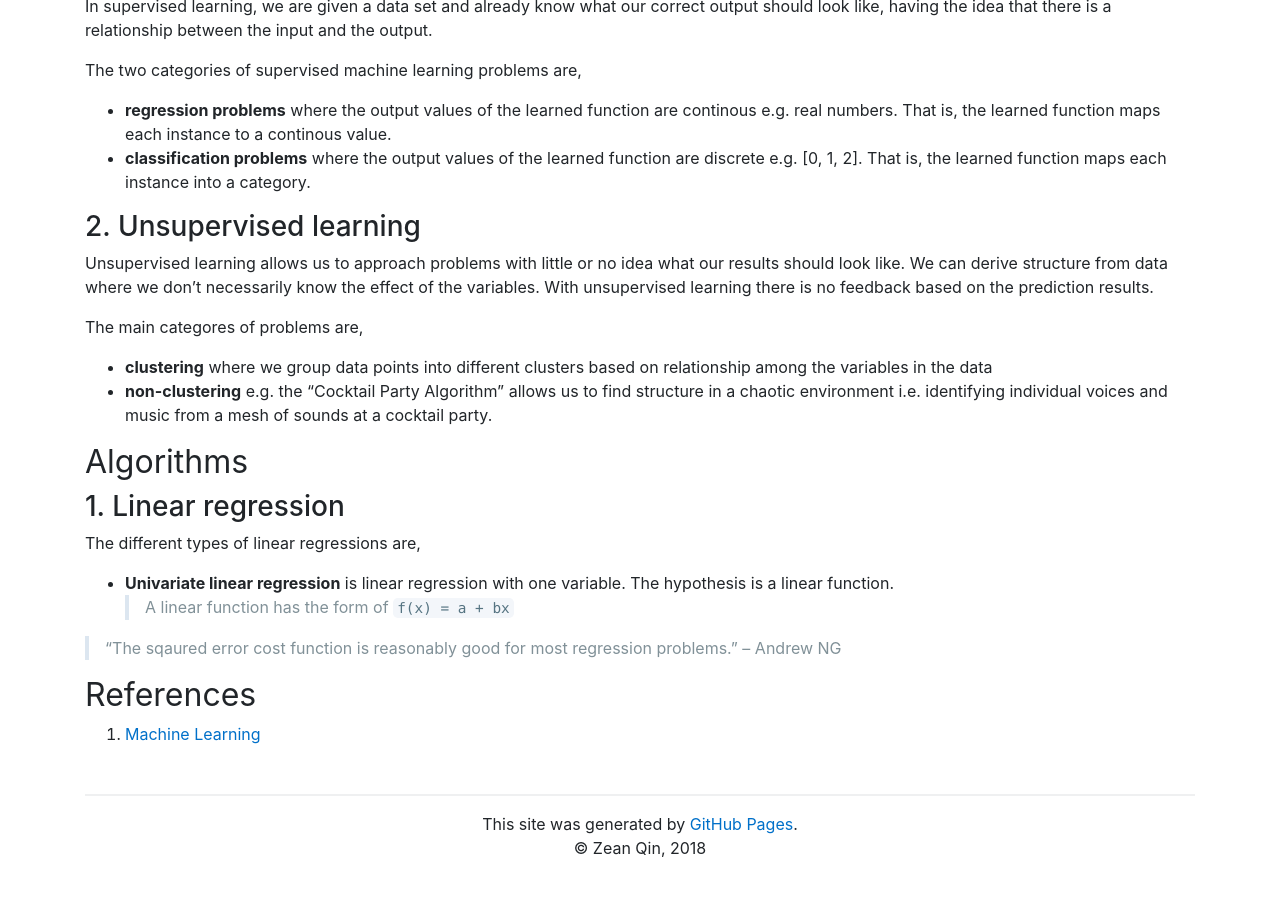
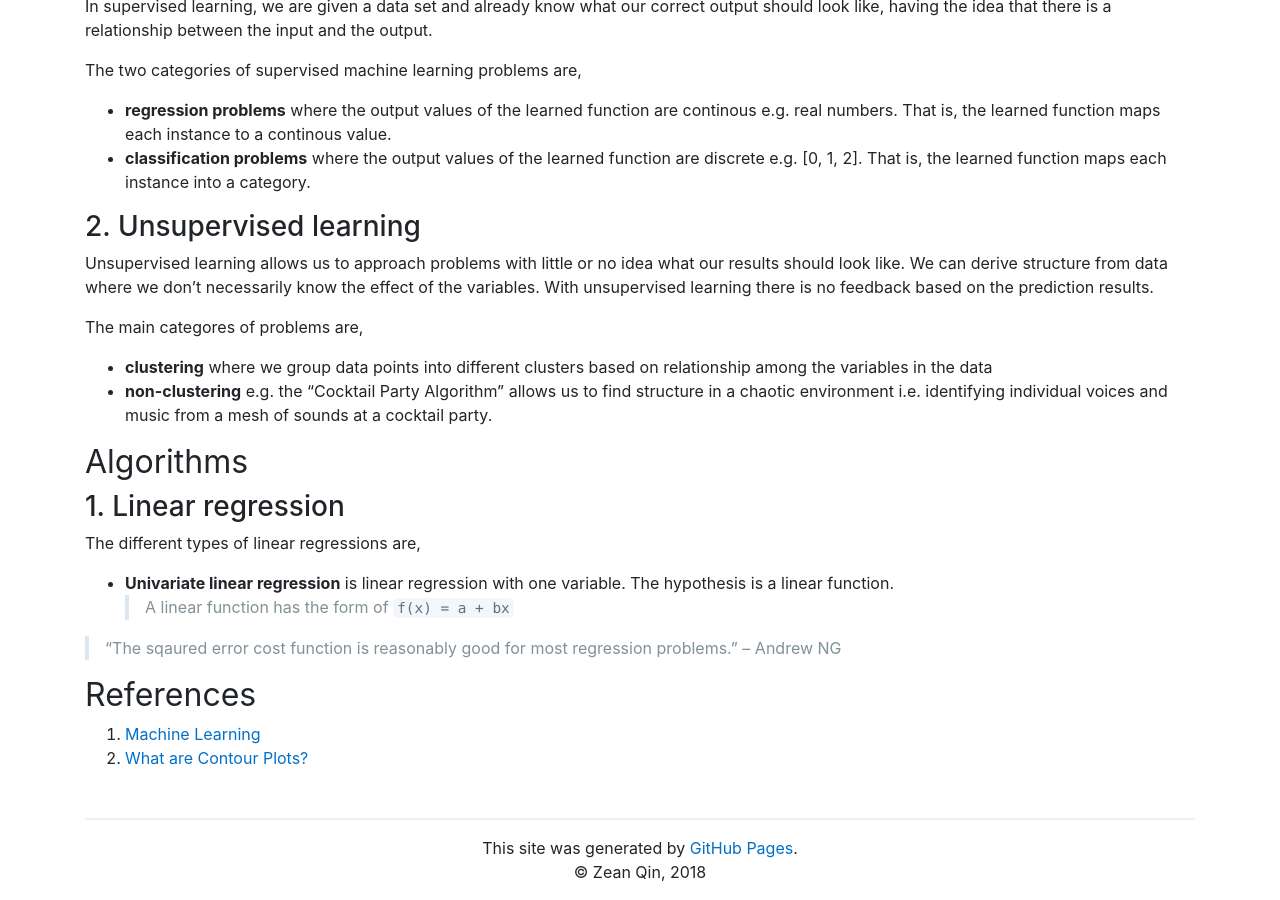
Before and after one commit to ZeanQin/zeanqin.github.io, a Jekyll site: the page built from _posts/2019-11-10-ml.md, in a window 1280 px wide and 900 px high, scrolled down 787 px. Built offline with Jekyll 4.4.1, drawn with Linux system fonts in a browser that asks for light colours; before the commit the page ends 1663 px from its top, so only the background shows below that.

Commit message:
Update ml post

```diff
--- a/_posts/2019-11-10-ml.md
+++ b/_posts/2019-11-10-ml.md
@@ -50,3 +50,4 @@ The different types of linear regressions are,
 ## References
 
 1. [Machine Learning](https://www.coursera.org/learn/machine-learning)
+1. [What are Contour Plots?](https://www.statisticshowto.datasciencecentral.com/contour-plots/)
```
